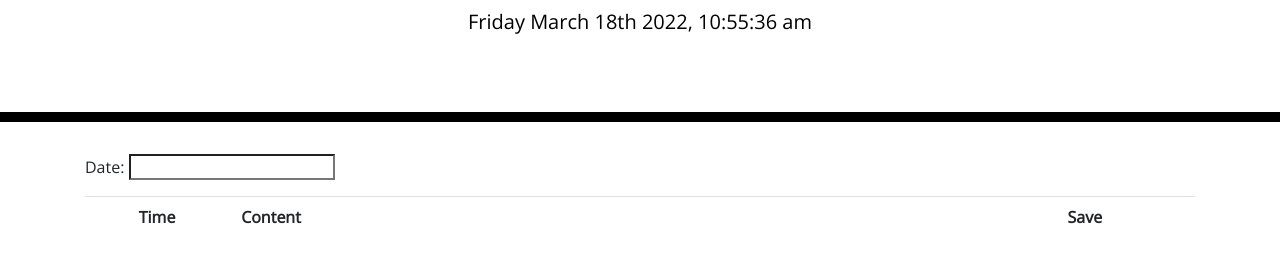
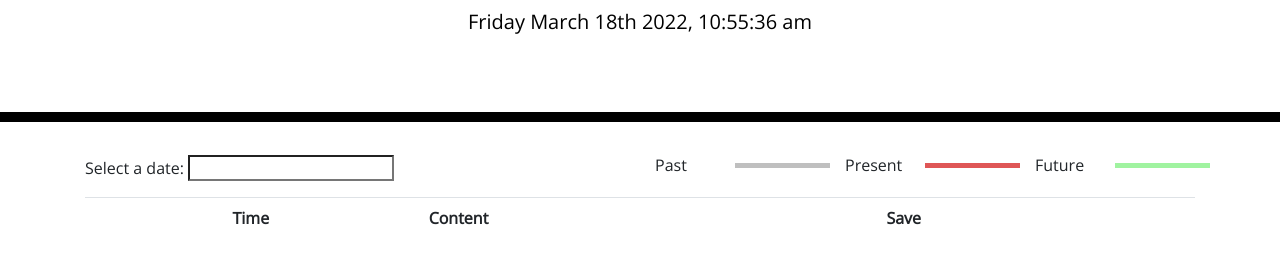
Before and after one commit to origin-42/DoneDaily, a plain HTML site: page index.html in a window 1280 px wide. Shown: the part 182-446 px from the top of the page. Drawn offline with nearby package versions, Linux system fonts and the light colour scheme.

Commit message:
Updated coments and added legend

```diff
--- a/assets/css/style.css
+++ b/assets/css/style.css
@@ -107,6 +107,16 @@ input {
   background-color: transparent;
 }
 
+.row {
+  white-space: inherit;
+  height: inherit;
+  border-top: 1px solid white;
+}
+
+.colorIndicator {
+  height: 5px;
+  width: 5px;
+}
 
 .eventInput {
   width: 100%;
--- a/index.html
+++ b/index.html
@@ -32,7 +32,34 @@
       <p id="dateAndTime" class="lead"></p>
     </header>
     <div class="container">
-      <p>Date: <input type="text" id="datepicker"></p>
+      <div class="row">
+        <p class="col">Select a date: <input type="text" id="datepicker"></p>
+        <section class="legend container col">
+          <div class="row legendContainer">
+            <article class="col container">
+              <div class="row align-items-center">
+                <figcaption class="col">Past</figcaption>
+                <div data-currentTime="past" class="colorIndicator col"></div>
+              </div>
+            </article>
+
+            <article class="col container">
+              <div class="row align-items-center">
+                <figcaption class="col">Present</figcaption>
+                <div data-currentTime="present" class="colorIndicator col"></div>
+              </div>
+            </article>
+
+            <article class="col container">
+              <div class="row align-items-center">
+                <figcaption class="col">Future</figcaption>
+                <div data-currentTime="future" class="colorIndicator col"></div>
+              </div>
+            </article>
+          </div>
+
+        </section>
+      </div>
     </div>
     <div class="container">
       <!-- Timeblocks go here -->
@@ -40,18 +67,7 @@
         <thead>
           <tr>
             <th scope="col" class="tableTime">Time</th>
-            <th scope="col">Content</th>
-            <th scope="col"></th>
-            <th scope="col"></th>
-            <th scope="col"></th>
-            <th scope="col"></th>
-            <th scope="col"></th>
-            <th scope="col"></th>
-            <th scope="col"></th>
-            <th scope="col"></th>
-            <th scope="col"></th>
-            <th scope="col"></th>
-            <th scope="col"></th>
+            <th colspan="12">Content</th>
             <th scope="col">Save</th>
           </tr>
         </thead>
```
Also changed, not shown: assets/javascript/script.js (+14 -10 lines).
